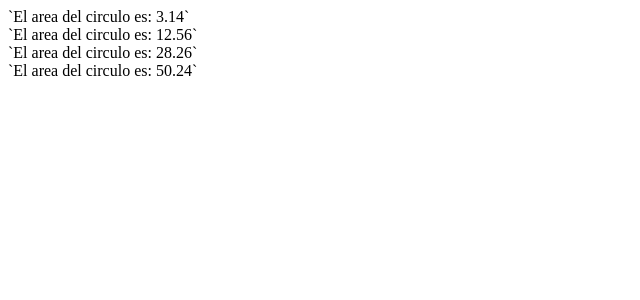
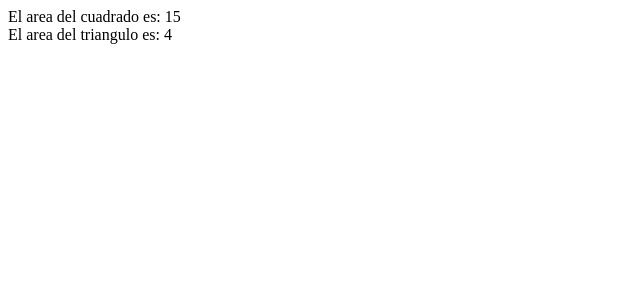
Before and after one commit to Hetor25/fundamentos, a React (Vite) app in the folder React-ejercicios/: page / in a window 1280 px wide. Shown: the top 300 px of the page, without its empty margins (0-640 px from the left). Built offline with nearby package versions, Linux system fonts and the light colour scheme.

Commit message:
Se saco el area del cuadrado y triangulo

```diff
--- a/React-ejercicios/src/App.jsx
+++ b/React-ejercicios/src/App.jsx
@@ -2,6 +2,7 @@ import Ejercicio01 from "./components/Ejercicio01"
 import Ejercicio02 from "./components/Ejercicio02"
 import Ejercicios05 from "./components/Ejercicios05"
 import Ejercicio03 from "./components/ejecicio03"
+import Ejercicio06 from "./components/Ejercicio06"
 
 
 
@@ -10,7 +11,7 @@ function App() {
   return (
     <>
 
-    <Ejercicios05 />
+    <Ejercicio06 />
 
     </>
   )
--- /dev/null
+++ b/React-ejercicios/src/components/Ejercicio06.jsx
@@ -0,0 +1,47 @@
+import React from 'react'
+
+// Que voy hacer en este ejercicio Sacar de Cuadrado , triangulo
+// Condiciioon solo voy a tener dos numeros
+
+const AreaCuadrada = (a, b) => {
+
+    return a * b
+
+
+}
+
+const AreaTriangulo = (a, b) => {
+    return (a + b) / 2
+
+}
+
+
+const total = () => {
+
+}
+
+
+let numero = [3, 5]
+
+let a = numero[0]
+let b = numero[1]
+
+
+
+
+const Ejercicio06 = () => {
+    return (
+        <>
+            <div>
+                El area del cuadrado es: {AreaCuadrada(a, b)}
+            </div>
+
+            <div>
+                El area del triangulo es: {AreaTriangulo(a, b)}
+            </div>
+        </>
+
+    )
+}
+
+export default Ejercicio06
```
